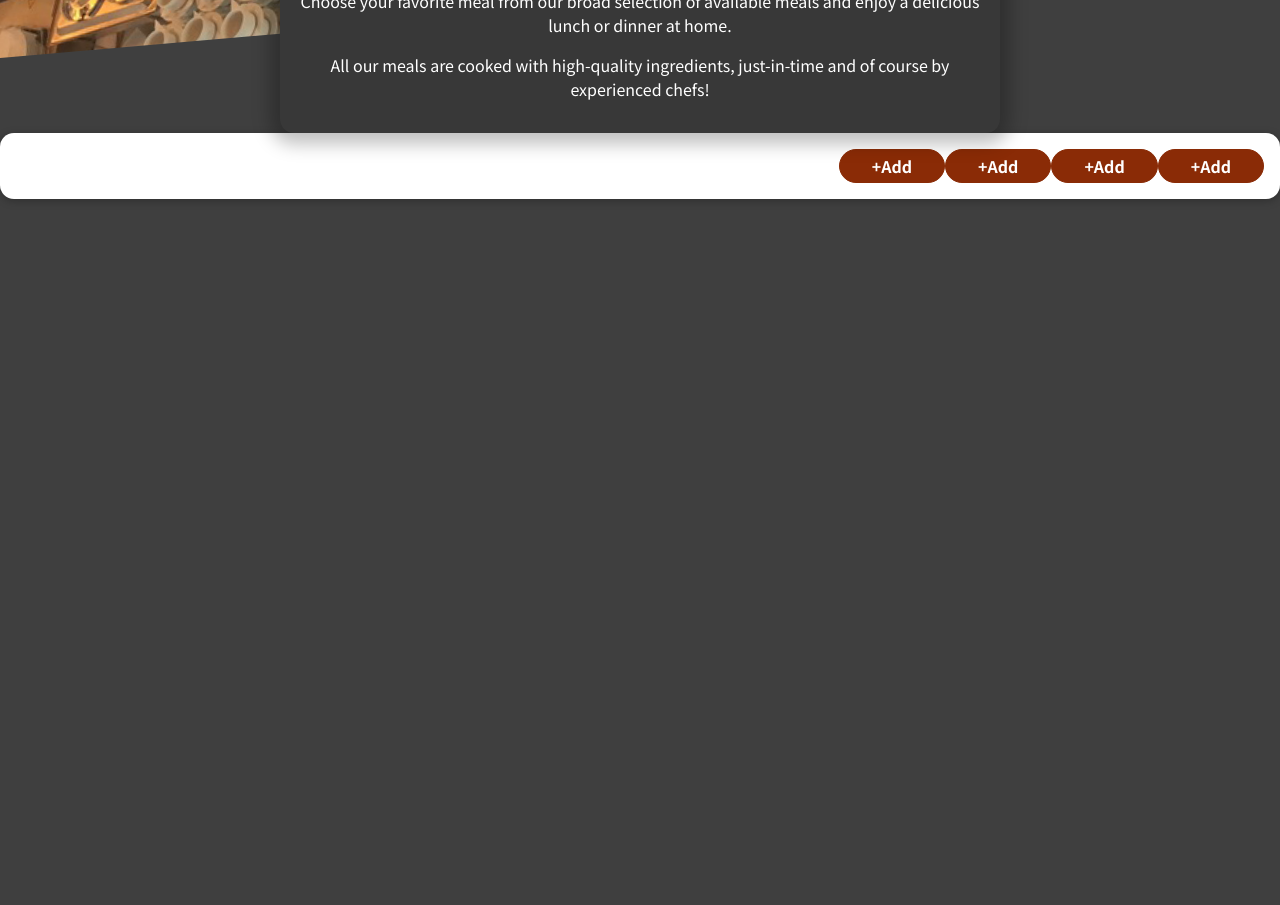
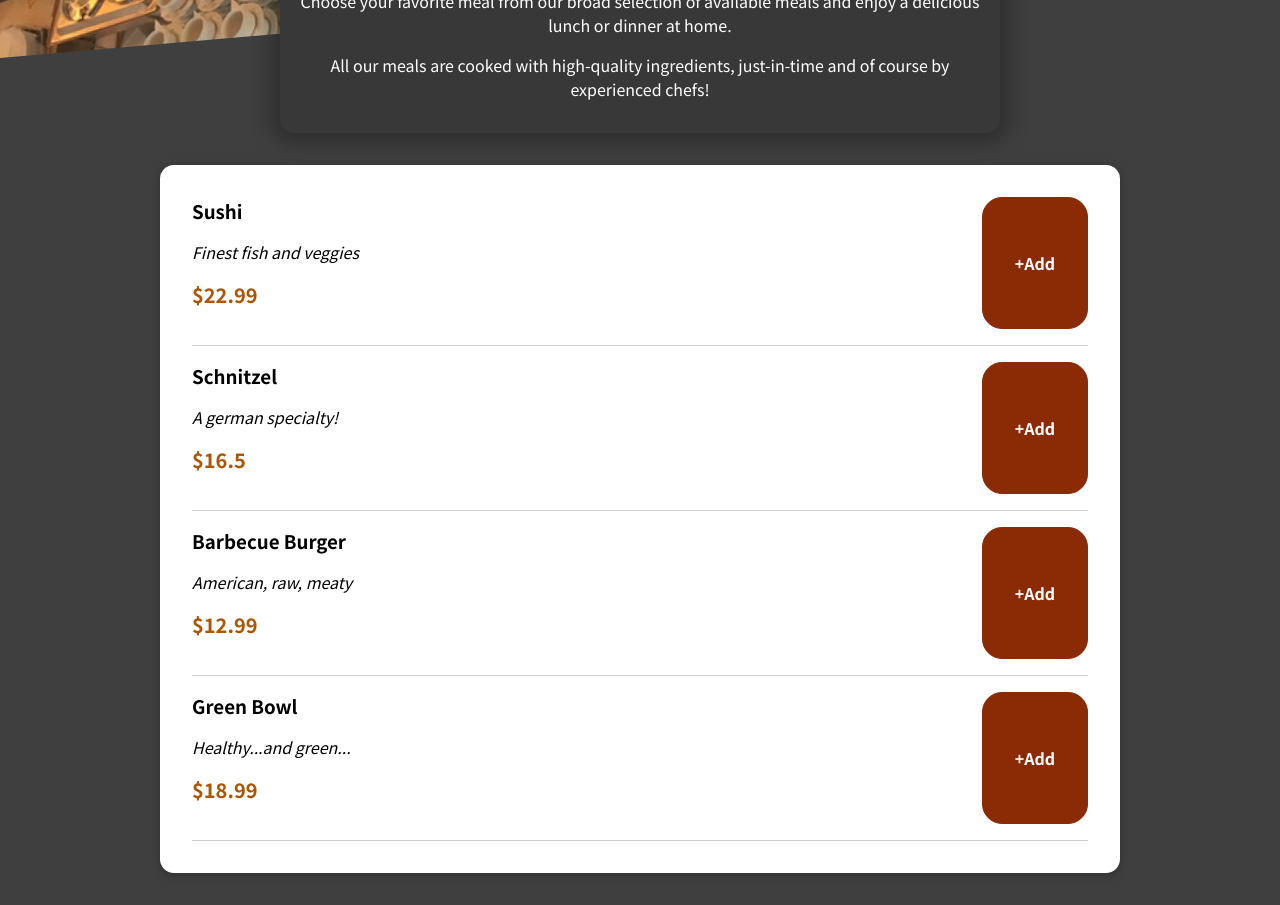
Before and after one commit to jeffMullen/react-food-order-app, a React (Create React App) app: page / in a window 1280 px wide. Shown: the part 340-1245 px from the top of the page. Before the commit the page ends 800 px from the top, so only its background shows below. Built offline with nearby package versions, Linux system fonts and the light colour scheme.

Commit message:
wrapping MealItemForm in card module with it's own css module

```diff
--- a/src/App.js
+++ b/src/App.js
@@ -2,14 +2,14 @@ import React from "react";
 
 import Header from "./components/Header/Header";
 import MealsSummary from "./components/MealsSummary/MealsSummary";
-import MealItemForm from "./components/MealItemForm/MealItemForm";
+import AvailableMeals from "./components/AvailableMeals/AvailableMeals";
 
 function App() {
   return (
     <>
       <Header />
       <MealsSummary />
-      <MealItemForm />
+      <AvailableMeals />
     </>
   );
 }
--- /dev/null
+++ b/src/components/AvailableMeals/AvailableMeals.js
@@ -0,0 +1,19 @@
+import React from "react";
+
+import Card from "../UI/Card/Card";
+import MealItemForm from "./MealItemForm/MealItemForm";
+
+import classes from './AvailableMeals.module.css'
+
+const AvailableMeals = () => {
+
+    return (
+        <Card className={classes.meals}>
+            <ul>
+                <MealItemForm />
+            </ul>
+        </Card>
+    )
+};
+
+export default AvailableMeals;
--- /dev/null
+++ b/src/components/AvailableMeals/AvailableMeals.module.css
@@ -0,0 +1,24 @@
+.meals {
+    max-width: 60rem;
+    width: 90%;
+    margin: 2rem auto;
+    animation: meals-appear 1s ease-out forwards;
+  }
+
+  .meals ul {
+    list-style: none;
+    margin: 0;
+    padding: 0;
+  }
+
+  @keyframes meals-appear {
+    from {
+      opacity: 0;
+      transform: translateY(3rem);
+    }
+
+    to {
+      opacity: 1;
+      transform: translateY(0);
+    }
+  }
--- /dev/null
+++ b/src/components/AvailableMeals/MealItemForm/MealItem/MealItem.js
@@ -0,0 +1,20 @@
+import React from "react";
+
+import classes from "./MealItem.module.css";
+
+const MealItem = (props) => {
+  const { meal } = props;
+  console.log(meal);
+  return (
+    <div className={classes.meal}>
+      <div>
+        <h3>{meal.name}</h3>
+        <p className={classes.description}>{meal.description}</p>
+        <p className={classes.price}>{`$${meal.price}`}</p>
+      </div>
+      <button>+Add</button>
+    </div>
+  );
+};
+
+export default MealItem;
--- /dev/null
+++ b/src/components/AvailableMeals/MealItemForm/MealItem/MealItem.module.css
@@ -0,0 +1,22 @@
+.meal {
+    display: flex;
+    justify-content: space-between;
+    margin: 1rem;
+    padding-bottom: 1rem;
+    border-bottom: 1px solid #ccc;
+  }
+
+  .meal h3 {
+    margin: 0 0 0.25rem 0;
+  }
+
+  .description {
+    font-style: italic;
+  }
+
+  .price {
+    margin-top: 0.25rem;
+    font-weight: bold;
+    color: #ad5502;
+    font-size: 1.25rem;
+  }
--- a/src/components/MealItemForm/MealItemForm.js
+++ b/src/components/AvailableMeals/MealItemForm/MealItemForm.js
@@ -1,18 +1,18 @@
 import React from "react";
 
-import Card from "../UI/Card/Card";
+import MealItem from "./MealItem/MealItem";
 import classes from "./MealItemForm.module.css";
 
-import DUMMY_MEALS from "../../utils/dummy-meals.js";
+import DUMMY_MEALS from "../../../utils/dummy-meals.js";
 
 const MealItemForm = () => {
   console.log(DUMMY_MEALS);
   return (
-    <Card className={classes.form}>
+    <li className={classes.form}>
       {DUMMY_MEALS.map((meal) => {
-        return <button>+Add</button>;
+        return <MealItem key={meal.id} meal={meal}></MealItem>;
       })}
-    </Card>
+    </li>
   );
 };
 
--- a/src/components/MealItemForm/MealItemForm.module.css
+++ b/src/components/AvailableMeals/MealItemForm/MealItemForm.module.css
@@ -1,5 +1,5 @@
 .form {
-    text-align: right;
+    text-align: left;
   }
 
   .form button {
--- a/src/components/UI/Card/Card.js
+++ b/src/components/UI/Card/Card.js
@@ -4,7 +4,9 @@ import classes from "./Card.module.css";
 
 const Card = (props) => {
   return (
-    <div className={`${classes.card} ${props.className}`}>{props.children}</div>
+    <section className={`${classes.card} ${props.className}`}>
+      {props.children}
+    </section>
   );
 };
 
```
Also changed, not shown: 1 other file (tests, documents, lock files or other folders).
